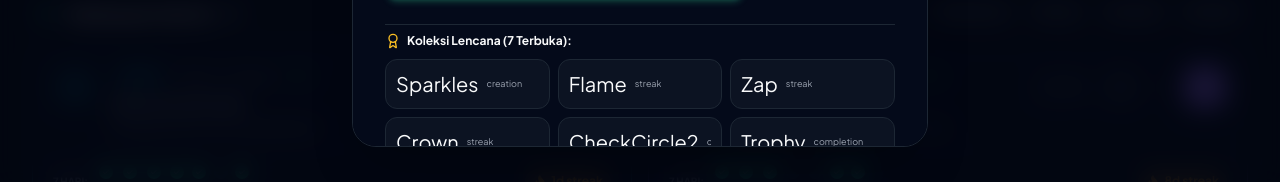
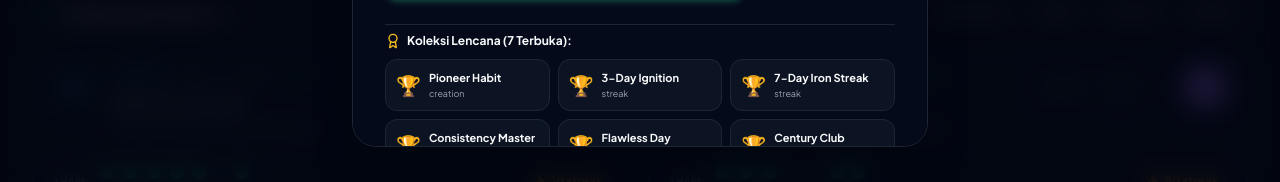
Before and after one commit to YogiKUmam/Habbit_Tracker, a React (Vite) app: page / in a window 1280 px wide. Both pictures are taken after a click on the button "Buka Profil Pengguna". Shown: the part 613-795 px from the top of the page. Built offline with nearby package versions, Linux system fonts and the light colour scheme; no server answers.

Commit message:
fix: clean typescript types and imports for Modul 5

```diff
--- a/src/App.tsx
+++ b/src/App.tsx
@@ -22,7 +22,7 @@ import { supabase } from './lib/supabase';
 import { localAdapter, supabaseAdapter } from './lib/adapter';
 import { evaluateBadges } from './types/badge';
 import { RecommendedHabit } from './lib/aiCoach';
-import { UserProfile, loadUserProfile, saveUserProfile, calculateUserLevel } from './lib/leaderboard';
+import { UserProfile, loadUserProfile, calculateUserLevel } from './lib/leaderboard';
 import {
   loadHabits, loadLogs, loadFreezeState, saveFreezeState,
   getTodayString, calculateHabitStreak, calculateGlobalStats,
--- a/src/components/LeaderboardModal.tsx
+++ b/src/components/LeaderboardModal.tsx
@@ -1,7 +1,7 @@
 import React, { useState, useMemo } from 'react';
 import {
   X, Trophy, Flame, CheckCircle2, Award, Crown,
-  Sparkles, Users, Star, ArrowUp
+  Users, ArrowUp
 } from 'lucide-react';
 import { HabitStats } from '../types/habit';
 import { Badge } from '../types/badge';
@@ -31,8 +31,6 @@ export const LeaderboardModal: React.FC<LeaderboardModalProps> = ({
   }, [userProfile, stats, badges, filter]);
 
   const top3 = leaderboard.slice(0, 3);
-  const restRankings = leaderboard.slice(3);
-
   const currentUserRank = leaderboard.findIndex((m) => m.isCurrentUser) + 1;
 
   if (!isOpen) return null;
--- a/src/components/ProfileModal.tsx
+++ b/src/components/ProfileModal.tsx
@@ -1,7 +1,6 @@
 import React, { useState } from 'react';
 import {
-  X, User, Sparkles, Award, Flame, CheckCircle2,
-  Share2, Save, Check, Star, Shield
+  X, User, Award, Share2, Save, Check
 } from 'lucide-react';
 import { HabitStats } from '../types/habit';
 import { Badge } from '../types/badge';
@@ -206,9 +205,9 @@ export const ProfileModal: React.FC<ProfileModalProps> = ({
                   key={badge.id}
                   className="p-2.5 rounded-xl bg-secondary/40 border border-border flex items-center gap-2"
                 >
-                  <span className="text-xl">{badge.icon}</span>
+                  <span className="text-xl">🏆</span>
                   <div className="min-w-0">
-                    <p className="font-bold text-[11px] text-foreground truncate">{badge.title}</p>
+                    <p className="font-bold text-[11px] text-foreground truncate">{badge.name}</p>
                     <p className="text-[9px] text-muted-foreground truncate">{badge.category}</p>
                   </div>
                 </div>
```
